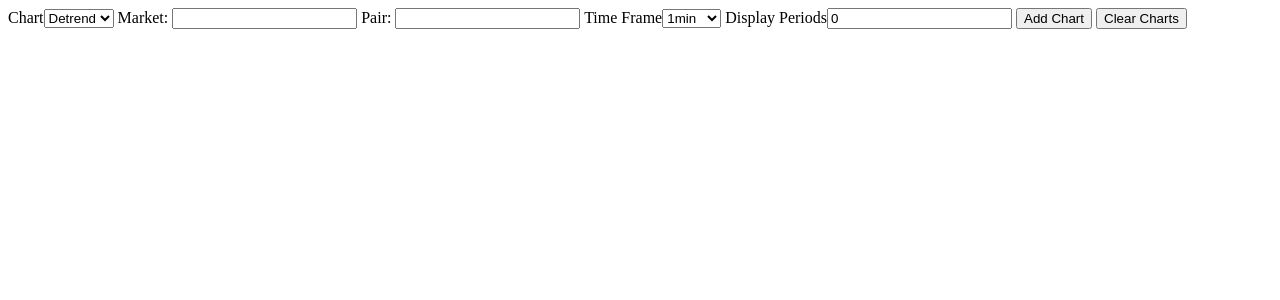
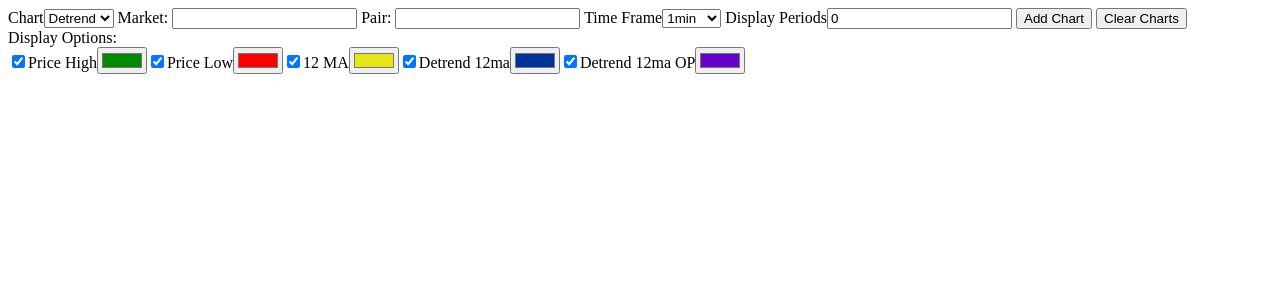
Before and after one commit to nomadcrypto/asset, a Django app: page /charts/ in a window 1280 px wide. Shown: the top 300 px of the page. Run offline with Django 3.2, Linux system fonts and the light colour scheme; some libraries are stand-ins or nearby versions.

Commit message:
added display options for charts

```diff
--- a/asset_web/charts/templates/chart.html
+++ b/asset_web/charts/templates/chart.html
@@ -11,17 +11,87 @@ function get_type(thing){
   return Object.prototype.toString.call(thing);
 }
 
-
+//["Date", "Price High", "Price Low", "12 MA", "Detrend 12ma", "Detrend 12ma OP"]
 var charts = {
 
+  display_options: {
+    detrend:{
+      0 : {"name": "Price High", "color":"#008A00"},
+      1 : {"name": "Price Low", "color":"#FF0000"},
+      2 : {"name": "12 MA", "color":"#E6E616"},
+      3 : {"name": "Detrend 12ma", "color":"#003399"},
+      4 : {"name": "Detrend 12ma OP", "color":"#6600CC"}
+    }
+
+  },
+
+  buildOptions:function() {
+    chart_type = $("#chart_type").val()
+    options = charts.display_options[chart_type]
+    ret = ""
+    $.each(options,function(k,v){
+
+      ret += "<input type='checkbox' class='display_option' id='option_" + k + "' checked />" + v["name"]
+      ret += "<input type='color' id='option_" + k + "_color' value='" + v['color'] + "' />"
+    })
+
+    $("#display_options").html(ret)
+
+  },
+
+  getOptions:function() {
+    checked = $("input.display_option:checked")
+    options = {}
+    chart_type = $("#chart_type").val();
+
+    $.each(checked, function(k,v) {
+      index = v.id.split("_")[1]
+      options[index] = charts.display_options[chart_type][index]
+      options[index]['color'] = $("#" + v.id + "_color").val()
+    })
+    return options
+
+  },
   detrend:function( data ){
     //strange... the ma array is an array now but if we don't process it now it will revert to a string
     //this magic fucking string is an invalid json string to boot. wtf?
     //alert(get_type(data['ma']))
 
-    chartdata = google.visualization.arrayToDataTable(data['chartdata'])
+    //chartdata = google.visualization.arrayToDataTable(data['chartdata'])
     asset_data = data['asset_display_data']
+    custom_options = charts.getOptions()
+    display_data = []
+    header = ["Date"]
+    display_series = {}
 
+    display_units = [0]
+    $.each(custom_options, function(k,v){
+      display_units.push(Number(k)+1)
+      header.push(v["name"])
+      display_series[Number(k)] = {'color':v['color']}
+    })
+
+    //console.log(header)
+
+    display_data.push(header)
+    num = 0
+
+    $.each(data['chartdata'], function(k,v) {
+      ret = []
+      if(num != 0) {
+        //console.log(v)
+        $.each(display_units, function(key, value) {
+          //console.log("value: " + value)
+          ret.push(v[Number(value)])
+        })
+        //console.log(ret)
+        display_data.push(ret)
+      }
+      num += 1
+    })
+    chartdata = google.visualization.arrayToDataTable(display_data)
+
+    /*
     var options = {
       title: asset_data['market'] + " " + asset_data['pair'] + " " + asset_data['period'],
       series: {
@@ -31,16 +101,21 @@ var charts = {
         3:{color:"blue"},
         4:{color:"purple"}
       }
+    }*/
+
+    var options = {
+      title: asset_data['market'] + " " + asset_data['pair'] + " " + asset_data['period'],
+      series: display_series,
     }
-        id = asset_data['market'] + " " + asset_data['pair'] + "" + Math.random().toString(36).substring(7);
-        $("#charts").append("<div id='" + id + "' style='width: 900px; height: 500px;'></div><div id='" + id + "info' style='margin-left:125px'>volatility: " + asset_data['volatility']+ "&#37; <br> average low/high change: " + asset_data['average_lhp_diff'] + "&#37; <br></div>")
+    id = asset_data['market'] + " " + asset_data['pair'] + "" + Math.random().toString(36).substring(7);
+    $("#charts").append("<div id='" + id + "' style='width: 900px; height: 500px;'></div><div id='" + id + "info' style='margin-left:125px'>volatility: " + asset_data['volatility']+ "&#37; <br> average low/high change: " + asset_data['average_lhp_diff'] + "&#37; <br></div>")
 
         //add delete link
-        var asset_chart = new google.visualization.LineChart(document.getElementById(id));
-        asset_chart.draw(chartdata, options);
+    var asset_chart = new google.visualization.LineChart(document.getElementById(id));
+    asset_chart.draw(chartdata, options);
 
         //drawChart(market, pair, step, cd, data['asset_data'])
-      }
+  }
 }
 
 
@@ -57,6 +132,8 @@ $(document).ready(function(){
       $("#charts").empty();
 
     });
+
+    charts.buildOptions();
     $("#add_chart").submit(function(event){
       event.preventDefault()
       c = {"detrend":charts.detrend}
@@ -121,7 +198,10 @@ Time Frame<select id="step">
 </select>
 Display Periods<input type="text" id="display_periods" value="0" />
 <input type="submit" id="submit" value="Add Chart" />
-<button id="clear">Clear Charts</button>
+<button id="clear">Clear Charts</button><br>
+
+Display Options:
+<div id="display_options"></div>
 </form>
 
 <div id="charts">
```
